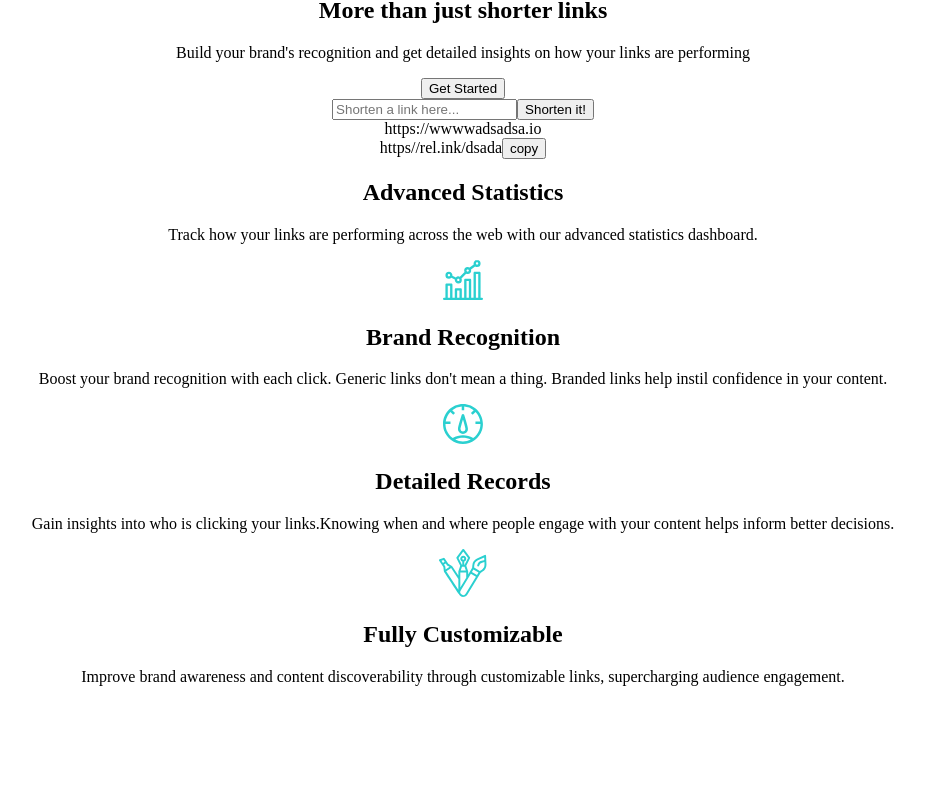
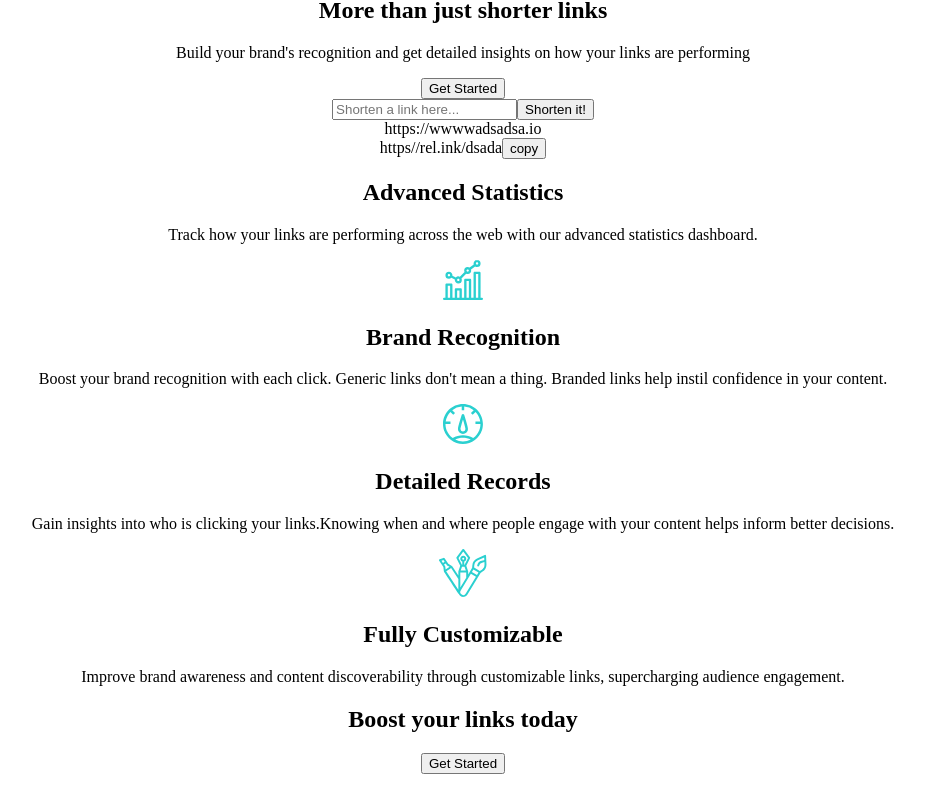
Before and after one commit to JosueSifuentesA/url_shortener, a React (Vite) app: page / in a window 1280 px wide. Shown: the part 586-1398 px from the top of the page, without its empty margins (177-1102 px from the left). Before the commit the page ends 1328 px from the top, so only its background shows below. Built offline with nearby package versions, Linux system fonts and the light colour scheme.

Commit message:
adding boost component

```diff
--- a/src/App.jsx
+++ b/src/App.jsx
@@ -5,6 +5,7 @@ import HeaderdComponent from "./HeaderComponent/HeaderComponent";
 import HeroComponent from "./HeroComponent/HeroComponent";
 import UrlComponent from "./UrlComponent/UrlComponent";
 import DetailComponent from "./DetailComponent/DetailComponent";
+import BoostComponent from "./BoostComponent/BoostComponent";
 function App() {
   const [count, setCount] = useState(0);
 
@@ -21,6 +22,11 @@ function App() {
 
       <UrlComponent />
       <DetailComponent />
+
+      <BoostComponent
+        title={"Boost your links today"}
+        buttonText={"Get Started"}
+      />
     </main>
   );
 }
--- /dev/null
+++ b/src/BoostComponent/BoostComponent.jsx
@@ -0,0 +1,10 @@
+const BoostComponent = ({ title, buttonText }) => {
+  return (
+    <section>
+      <h1>{title}</h1>
+      <button>{buttonText}</button>
+    </section>
+  );
+};
+
+export default BoostComponent;
```
